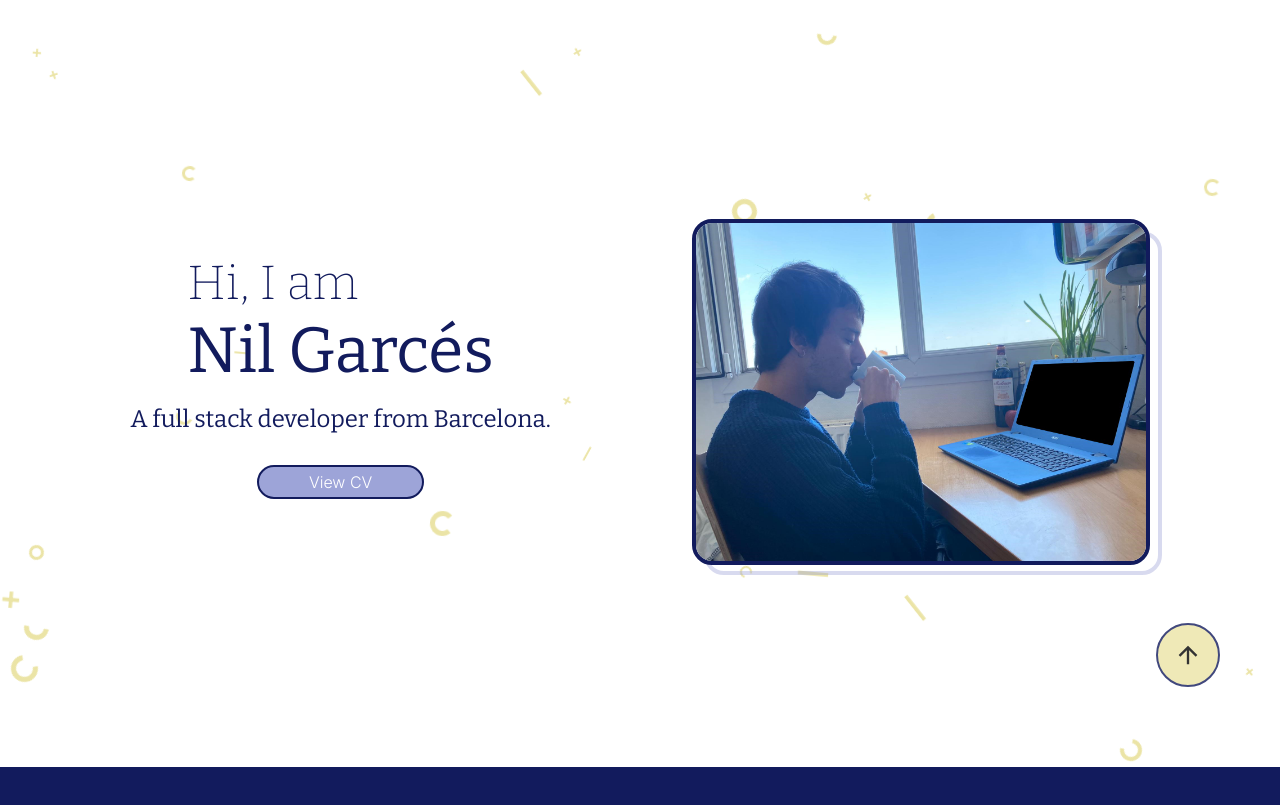
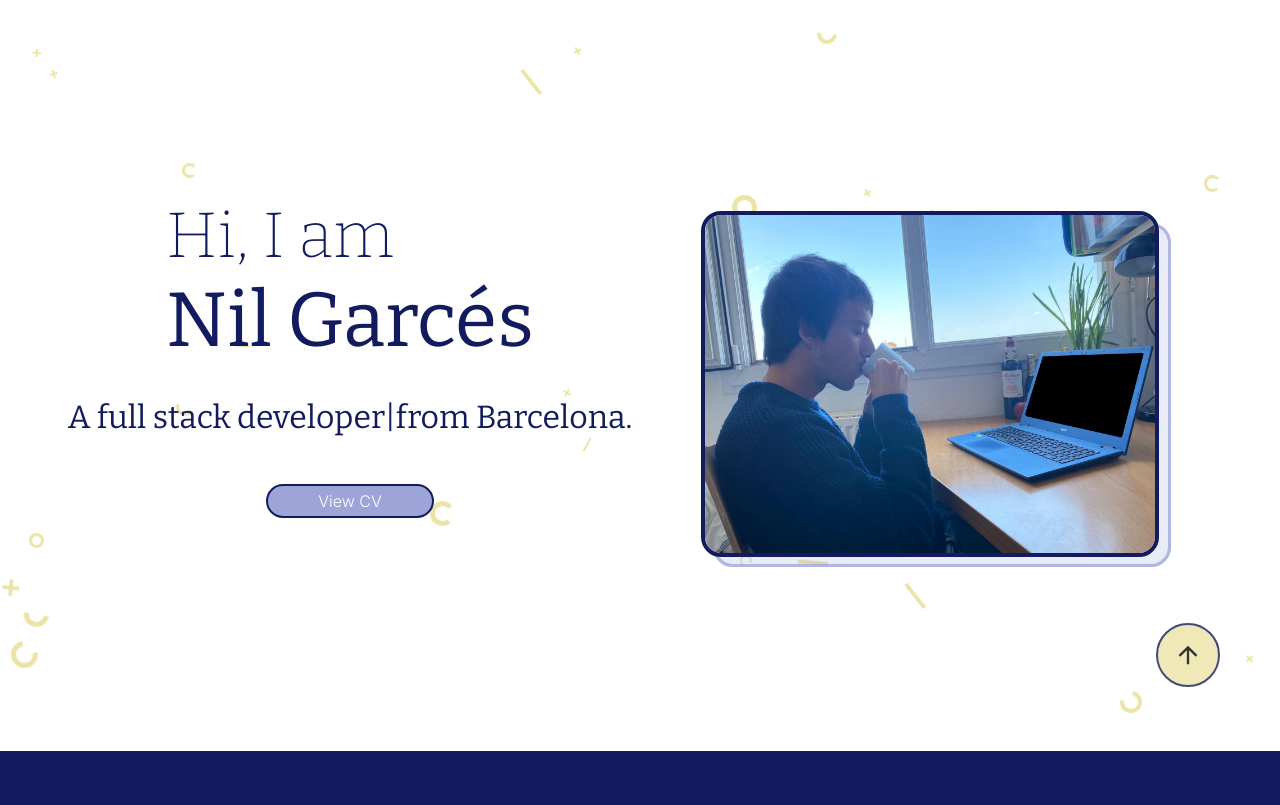
Before and after one commit to xetaxe/portfolio, a website built with Vite: page index.html in a window 1280 px wide. Shown: the part 53-858 px from the top of the page. Built offline with nearby package versions, Linux system fonts and the light colour scheme.

Commit message:
Add hero animations (todo img animation)

```diff
--- a/index.html
+++ b/index.html
@@ -80,7 +80,7 @@
 						<div class="hi">Hi, I am</div>
 						<div class="name">Nil Garcés</div>
 					</div>
-					<span class="i_am">A full stack developer from Barcelona.</span>
+					<span class="i_am">A <span id="role"></span>from Barcelona.</span>
 					<button class="cv">
 						View CV
 						<svg xmlns="http://www.w3.org/2000/svg" class="download_icon" height="24" viewBox="0 -960 960 960" width="24"><path fill="#ffffff" d="M480-320 280-520l56-58 104 104v-326h80v326l104-104 56 58-200 200ZM240-160q-33 0-56.5-23.5T160-240v-120h80v120h480v-120h80v120q0 33-23.5 56.5T720-160H240Z"/></svg>
@@ -91,6 +91,8 @@
 						<div class="hero_img_container">
 							<img src="img/me_edit.jpg" class="me_img">
 						</div>
+						<div class="me_img_shadow"></div>
+						<div class="me_img_shadow"></div>
 						<div class="me_img_shadow"></div>
 					</div>
 				</div>
--- a/main.css
+++ b/main.css
@@ -19,6 +19,12 @@ html {
 	margin: 0 auto;
 	scroll-behavior: smooth;
 	/* scroll-snap-type: y mandatory; */
+}
+
+@media (min-width: 768px) {
+	html {
+		scroll-behavior: smooth;
+	}
 }
 
 body {
@@ -78,12 +84,17 @@ section > h1 {
 /* HEADER */
 
 header {
-	scroll-snap-align: start;
-	background-color: transparent;
+	z-index: 30;
+	background-color: white;
 	color: black;
 	padding: 20px 30px;
 	display: flex;
 	align-items: center;
+}
+
+.fix_header {
+	position: fixed;
+	width: 100vw;
 }
 
 .logo {
@@ -148,19 +159,20 @@ header {
 }
 
 .mobile_nav {
-	z-index: 10;
+	z-index: 20;
 	background-color: white;
 	position: sticky;
 	/* display: fixed; */
-	top: 0;
-	right: 0;
+	top: 40px;
+	left: 0;
 	width: 100vw;
 	height: 100vh;
 	text-align: center;
+	transition: 0.3s ease-in-out;
 }
 
 .mobile_nav > ul {
-	padding: 20px 0;
+	padding: 40px 20px;
 	list-style: none;
 	font-weight: 900;
 	text-transform: uppercase;
@@ -170,10 +182,14 @@ header {
 	text-align: center;
 }
 
-.mobile_nav_link {
-	margin: 0 10px;
-	padding: 30px;
+.mobile_nav_link{
 	border-bottom: 1px solid rgba(157, 164, 216, 0.3);
+}
+
+.mobile_nav_link > a {
+	display: inline-block;
+	width: 100%;
+	padding: 30px 0;
 }
 
 .menu_button {
@@ -205,20 +221,45 @@ header {
 	top: 4px;
 	right: 0;
 }
+.animation_line_1 {
+	animation: animation_line_1 0.4s linear forwards;
+}
+@keyframes animation_line_1 {
+	40% { transform: rotate(0); }
+	to { transform: rotate(45deg) translateY(10px) translateX(4px);}
+}
+
 #line_2 {
 	top: 14px;
 	right: -4px;
 }
+.animation_line_2 {
+	animation: animation_line_2 0.6s linear forwards;
+}
+@keyframes animation_line_2 {
+	15% { transform: translateX(-4px); }
+	40% { transform: translateX(40px); }
+	to { transform: translateX(40px); }
+}
+
 #line_3 {
 	top: 24px;
 	right: 0;
 }
-
+.animation_line_3 {
+	animation: animation_line_3 0.4s linear forwards;
+}
+@keyframes animation_line_3 {
+	40% { transform: rotate(0); }
+	to { transform: rotate(-45deg) translateY(-10px) translateX(4px);}
+}
 
 /* HERO SECTION */
 
 .hero {
-	min-height: calc(100vh - 50px);
+	min-height: calc(100vh - 66px);
+	max-width: 1600px;
+	margin: 0 auto;
 	font-family: var(--extra-font);
 	display: flex;
 	flex-direction: column;
@@ -227,14 +268,14 @@ header {
 	position: relative;
 }
 
-@media (min-width: 768px) {
+@media (min-width: 1024px) {
 	.hero {
 		flex-direction: row;
 	}
 }
 
 .hero > div {
-	flex: 1 1 auto;
+	flex: 1 1 100%;
 	display: flex;
 	flex-direction: column;
 	justify-content: center;
@@ -242,25 +283,26 @@ header {
 }
 
 .hi {
+	padding-top: 10px;
 	z-index: 10;
-	font-size: 3rem;
+	font-size: clamp(3rem, 5vw, 4rem);
 	font-weight: 200;
 }
 
 .name {
-	font-size: 4rem;
+	font-size: clamp(4rem, 6vw, 5rem);
 	font-weight: 400;
 }
 
 .i_am {
-	margin-top: 1rem;
-	font-size: 1.5rem;
+	margin: 2rem 0;
+	font-size: clamp(1.5rem, 3vw, 2rem);
 	font-weight: 400;
 	text-align: start;
 }
 
 .cv {
-	margin: 2rem 0;
+	margin: 1rem 0 4rem;
 	font-family: var(--main-font);
 	font-size: 1rem;
 	font-weight: 300;
@@ -272,6 +314,13 @@ header {
 	border-radius: 100vh;
 	cursor: pointer;
 	transition: 0.2s ease-in-out;
+	opacity: 0;
+	animation: fadeIn 0.5s ease-in 0.5s forwards;
+}
+
+@keyframes fadeIn {
+	0% {opacity: 0;}
+	100% {opacity: 1;}
 }
 
 .download_icon {
@@ -290,6 +339,10 @@ header {
 	transform: translateX(15px);
 }
 
+.hero_img {
+	padding: 20px 0;
+}
+
 .hero_img > div {
 	position: relative;
 }
@@ -301,6 +354,8 @@ header {
 	border: 4px solid var(--primary-color);
 	position: relative;
 	overflow: hidden;
+	transition: all 0.2s ease-in-out;
+	cursor: pointer;
 }
 
 .me_img {
@@ -313,12 +368,30 @@ header {
 	position: absolute;
 	top: 12px;
 	left: 12px;
+	background-color: rgba(157, 164, 216, 0.2);
 	border-radius: 20px;
-	border: 4px solid #9da4d8;
+	border: 3px solid #9da4d8;
 	opacity: 0.4;
 	width: calc(80vw + 8px);
 	aspect-ratio: 4 / 3;
 	max-width: calc(450px + 8px);
+	transition: all 0.4s ease-in-out;
+}
+
+
+.hero_img_container:hover {
+	transform: translateX(-6px) translateY(-6px);
+}
+
+.hero_img_container:hover + .me_img_shadow {
+	/* top: 16px;
+	left: 16px; */
+	transform: translateX(-12px) translateY(-12px);
+}
+.hero_img_container:hover + .me_img_shadow + .me_img_shadow{
+	/* top: 16px;
+	left: 16px; */
+	transform: translateX(-6px) translateY(-6px);
 }
 
 .floating_circle {
@@ -327,7 +400,7 @@ header {
 	background-color: transparent;
 	border: 8px solid var(--extra-color);
 	border-radius: 100vh;
-	transition: transform 0.3s;
+	/* transition: ; */
 	animation: rotate360 2s linear infinite;
 }
 
--- a/main.js
+++ b/main.js
@@ -1,14 +1,148 @@
+import Typed from "typed.js";
+
 // Show mobile menu
 let showingMobileMenu = false;
 
 document.getElementById("menu_button").addEventListener("click", () => {
-    if (showingMobileMenu)
+    if (showingMobileMenu) {
         document.getElementById("mobile_nav").classList.add("hide");
-    else
+        document.getElementById("header").classList.remove("fix_header");
+        document.getElementById("line_1").classList.remove("animation_line_1");
+        document.getElementById("line_2").classList.remove("animation_line_2");
+        document.getElementById("line_3").classList.remove("animation_line_3");
+    } else {
         document.getElementById("mobile_nav").classList.remove("hide");
+        document.getElementById("header").classList.add("fix_header");
+        document.getElementById("line_1").classList.add("animation_line_1");
+        document.getElementById("line_2").classList.add("animation_line_2");
+        document.getElementById("line_3").classList.add("animation_line_3");
+    }
 
     showingMobileMenu = !showingMobileMenu;
 })
+
+let mobileMenuItems = document.querySelectorAll(".mobile_nav_link");
+mobileMenuItems.forEach(function(link) {
+    link.addEventListener("click", function() {
+        document.getElementById("mobile_nav").classList.add("hide");
+        document.getElementById("header").classList.remove("fix_header");
+        document.getElementById("line_1").classList.remove("animation_line_1");
+        document.getElementById("line_2").classList.remove("animation_line_2");
+        document.getElementById("line_3").classList.remove("animation_line_3");
+        showingMobileMenu = false;
+    });
+});
+
+
+// Add particles in hero section
+addEventListener("load", () => {
+    let parentWidth = document.getElementById("hero").getBoundingClientRect().width;
+    let parentHeight = document.getElementById("hero").getBoundingClientRect().height;
+    for(let i=0; i<15; i++){
+        let floatingCircle = document.createElement('div');
+        floatingCircle.id = 'floating_circle'+i;
+        floatingCircle.className = 'floating_circle';
+        floatingCircle.style.zIndex = "-1";
+        let divSize = Math.floor(Math.random()*(18 - 6) + 6);
+        floatingCircle.style.width = divSize + "px";
+        floatingCircle.style.height = divSize + "px";
+        floatingCircle.style.borderWidth = divSize / 3 + "px";
+        let divCompletion = Math.floor(Math.random()*3);
+        if (divCompletion === 1)
+            floatingCircle.style.borderTopColor = "transparent";
+        if (divCompletion === 2){
+            floatingCircle.style.borderTopColor = "transparent";
+            floatingCircle.style.borderRightColor = "transparent";
+        }
+        floatingCircle.style.left = Math.floor(Math.random()*(((parentWidth - 10) - 10) + 10)) + "px";
+        floatingCircle.style.top = parentHeight + 10 + "px";
+        let floatingCircleHeight = Math.floor(Math.random()*(parentHeight + 10));
+        floatingCircle.setAttribute("height", floatingCircleHeight);
+        floatingCircle.setAttribute("speed", floatingCircleHeight
+         / 10);
+        let divSpeed = Math.floor(Math.random()*(8 - 3) + 3);
+        floatingCircle.style.animationDuration = divSpeed + "s";
+        if(i%3 === 0)
+            floatingCircle.style.animationDirection = "reverse";
+        document.getElementById("hero").appendChild(floatingCircle);
+    }
+    for(let i=0; i<10; i++){
+        let floatingPlus = document.createElement('div');
+        floatingPlus.id = 'floating_plus'+i;
+        floatingPlus.className = 'floating_text';
+        floatingPlus.innerHTML = "+";
+        floatingPlus.style.zIndex = "-1";
+        let divSize = Math.floor(Math.random()*(3 - 1) + 1);
+        floatingPlus.style.fontSize = divSize + "rem";
+        floatingPlus.style.left = Math.floor(Math.random()*(((parentWidth - 20) -10) + 10)) + "px";
+        floatingPlus.style.top = parentHeight + 10 + "px";
+        let floatingPlusHeight = Math.floor(Math.random()*(parentHeight + 10));
+        floatingPlus.setAttribute("height", floatingPlusHeight);
+        floatingPlus.setAttribute("speed", floatingPlusHeight
+         / 10);
+        let divSpeed = Math.floor(Math.random()*(8 - 3) + 3);
+        floatingPlus.style.animationDuration = divSpeed + "s";
+        if(i%3 === 0)
+            floatingPlus.style.animationDirection = "reverse";
+        document.getElementById("hero").appendChild(floatingPlus);
+    }
+
+    for(let i=0; i<5; i++){
+        let floatingLine = document.createElement('div');
+        floatingLine.id = 'floating_plus'+i;
+        floatingLine.className = 'floating_text';
+        floatingLine.innerHTML = "|";
+        floatingLine.style.zIndex = "-1";
+        let divSize = Math.floor(Math.random()*(3 - 1) + 1);
+        floatingLine.style.fontSize = divSize + "rem";
+        floatingLine.style.left = Math.floor(Math.random()*(((parentWidth - 10) -10) + 10)) + "px";
+        floatingLine.style.top = parentHeight + 10 + "px";
+        let floatingLineHeight = Math.floor(Math.random()*(parentHeight + 10));
+        floatingLine.setAttribute("height", floatingLineHeight);
+        floatingLine.setAttribute("speed", floatingLineHeight
+         / 10);
+        let divSpeed = Math.floor(Math.random()*(8 - 3) + 3);
+        floatingLine.style.animationDuration = divSpeed + "s";
+        if(i%3 === 0)
+            floatingLine.style.animationDirection = "reverse";
+        document.getElementById("hero").appendChild(floatingLine);
+    }
+
+    setTimeout(() => animateParticles(), 200);
+})
+
+function animateParticles(){
+    let circles = document.querySelectorAll(".floating_circle");
+    circles.forEach(circle => {
+        let circleHeight = circle.getAttribute("height");
+        let circleSpeed = circle.getAttribute("speed");
+        circle.style.top = parseInt(circle.style.top) - circleSpeed + "px";
+        let currentSpeed = (parseInt(circle.style.top) - circleHeight) / 50;
+        circle.setAttribute("speed", currentSpeed);
+    })
+
+    let text = document.querySelectorAll(".floating_text");
+    text.forEach(text => {
+        let textHeight = text.getAttribute("height");
+        let textSpeed = text.getAttribute("speed");
+        text.style.top = parseInt(text.style.top) - textSpeed + "px";
+        text.setAttribute("speed", (parseInt(text.style.top) - textHeight) / 50);
+    })
+    requestAnimationFrame(animateParticles);
+}
+
+
+// Typing animation in hero text
+const typed = new Typed('#role', {
+    strings: ["full stack developer", "software consultant"],
+    typeSpeed: 60,
+    startDelay: 1200,
+    backSpeed: 40,
+    smartBackspace: true,
+    backDelay: 4000,
+    loop: true
+});
+
 
 
 // Manage opacity of button that goes to top of page
@@ -47,67 +181,3 @@ function toTopButtonOpacity() {
         }
     }
 }
-
-// Add elements at hero section
-
-addEventListener("load", () => {
-    let parentWidth = document.getElementById("hero").getBoundingClientRect().width;
-    let parentHeight = document.getElementById("hero").getBoundingClientRect().height;
-    for(let i=0; i<15; i++){
-        let floatingCircle = document.createElement('div');
-        floatingCircle.id = 'floating_circle'+i;
-        floatingCircle.className = 'floating_circle';
-        floatingCircle.style.zIndex = "-1";
-        let divSize = Math.floor(Math.random()*(18 - 6) + 6);
-        floatingCircle.style.width = divSize + "px";
-        floatingCircle.style.height = divSize + "px";
-        floatingCircle.style.borderWidth = divSize / 3 + "px";
-        let divCompletion = Math.floor(Math.random()*3);
-        if (divCompletion === 1)
-            floatingCircle.style.borderTopColor = "transparent";
-        if (divCompletion === 2){
-            floatingCircle.style.borderTopColor = "transparent";
-            floatingCircle.style.borderRightColor = "transparent";
-        }
-        floatingCircle.style.left = Math.floor(Math.random()*(((parentWidth - 10) -10) + 10)) + "px";
-        floatingCircle.style.top = Math.floor(Math.random()*(parentHeight + 10)) + "px";
-        let divSpeed = Math.floor(Math.random()*(8 - 3) + 3);
-        floatingCircle.style.animationDuration = divSpeed + "s";
-        if(i%3 === 0)
-            floatingCircle.style.animationDirection = "reverse";
-        document.getElementById("hero").appendChild(floatingCircle);
-    }
-    for(let i=0; i<10; i++){
-        let floatingPlus = document.createElement('div');
-        floatingPlus.id = 'floating_plus'+i;
-        floatingPlus.className = 'floating_text';
-        floatingPlus.innerHTML = "+";
-        floatingPlus.style.zIndex = "-1";
-        let divSize = Math.floor(Math.random()*(3 - 1) + 1);
-        floatingPlus.style.fontSize = divSize + "rem";
-        floatingPlus.style.left = Math.floor(Math.random()*(((parentWidth - 20) -10) + 10)) + "px";
-        floatingPlus.style.top = Math.floor(Math.random()*(parentHeight + 10)) + "px";
-        let divSpeed = Math.floor(Math.random()*(8 - 3) + 3);
-        floatingPlus.style.animationDuration = divSpeed + "s";
-        if(i%3 === 0)
-            floatingPlus.style.animationDirection = "reverse";
-        document.getElementById("hero").appendChild(floatingPlus);
-    }
-
-    for(let i=0; i<5; i++){
-        let floatingLine = document.createElement('div');
-        floatingLine.id = 'floating_plus'+i;
-        floatingLine.className = 'floating_text';
-        floatingLine.innerHTML = "|";
-        floatingLine.style.zIndex = "-1";
-        let divSize = Math.floor(Math.random()*(3 - 1) + 1);
-        floatingLine.style.fontSize = divSize + "rem";
-        floatingLine.style.left = Math.floor(Math.random()*(((parentWidth - 10) -10) + 10)) + "px";
-        floatingLine.style.top = Math.floor(Math.random()*(parentHeight + 10)) + "px";
-        let divSpeed = Math.floor(Math.random()*(8 - 3) + 3);
-        floatingLine.style.animationDuration = divSpeed + "s";
-        if(i%3 === 0)
-            floatingLine.style.animationDirection = "reverse";
-        document.getElementById("hero").appendChild(floatingLine);
-    }
-})
--- a/package.json
+++ b/package.json
@@ -12,5 +12,8 @@
     "autoprefixer": "^10.4.15",
     "postcss": "^8.4.29",
     "vite": "^4.4.5"
+  },
+  "dependencies": {
+    "typed.js": "^2.0.16"
   }
 }
```
Also changed, not shown: 1 other file.
